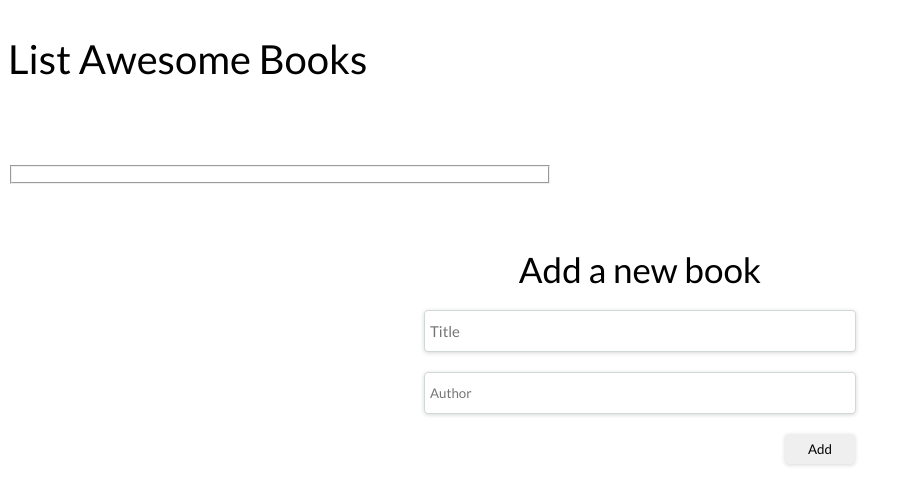
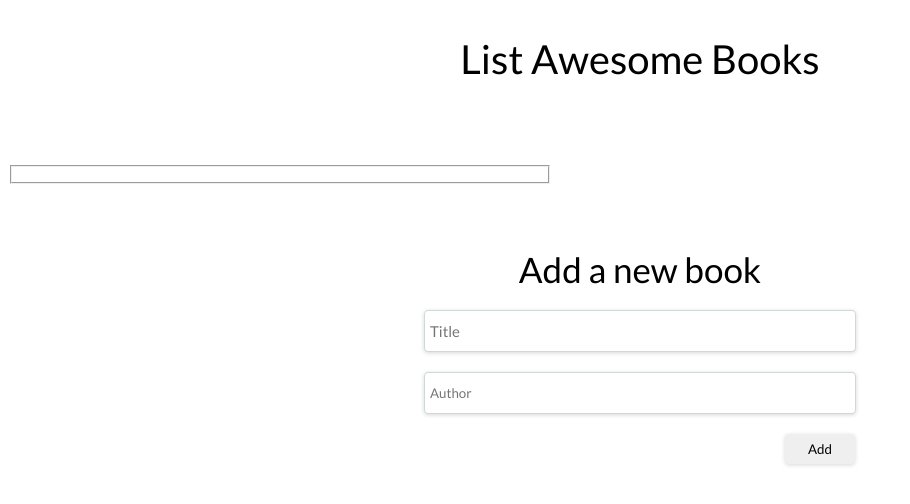
Before and after one commit to Ellyboi/Awesome-book, a website: page index.html in a window 1280 px wide. Shown: the whole page, without its empty margins (0-910 px from the left). Drawn offline with Linux system fonts and the light colour scheme.

Commit message:
update css file

```diff
--- a/stylesheet.css
+++ b/stylesheet.css
@@ -17,7 +17,7 @@ fieldset {
 
 .books-container {
   display: flex;
-  flex-direction: gitcolumn;
+  flex-direction: column;
   align-items: center;
   margin-bottom: 55px;
 }
```
